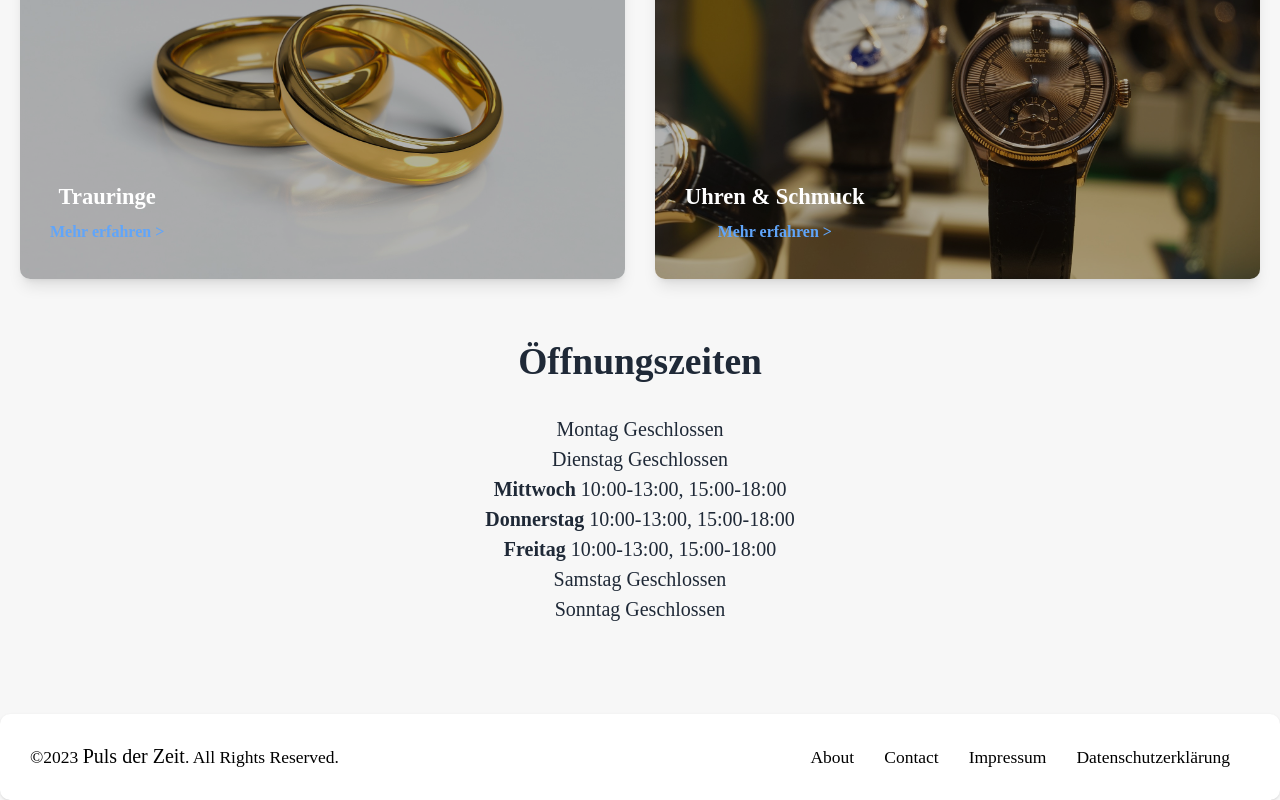
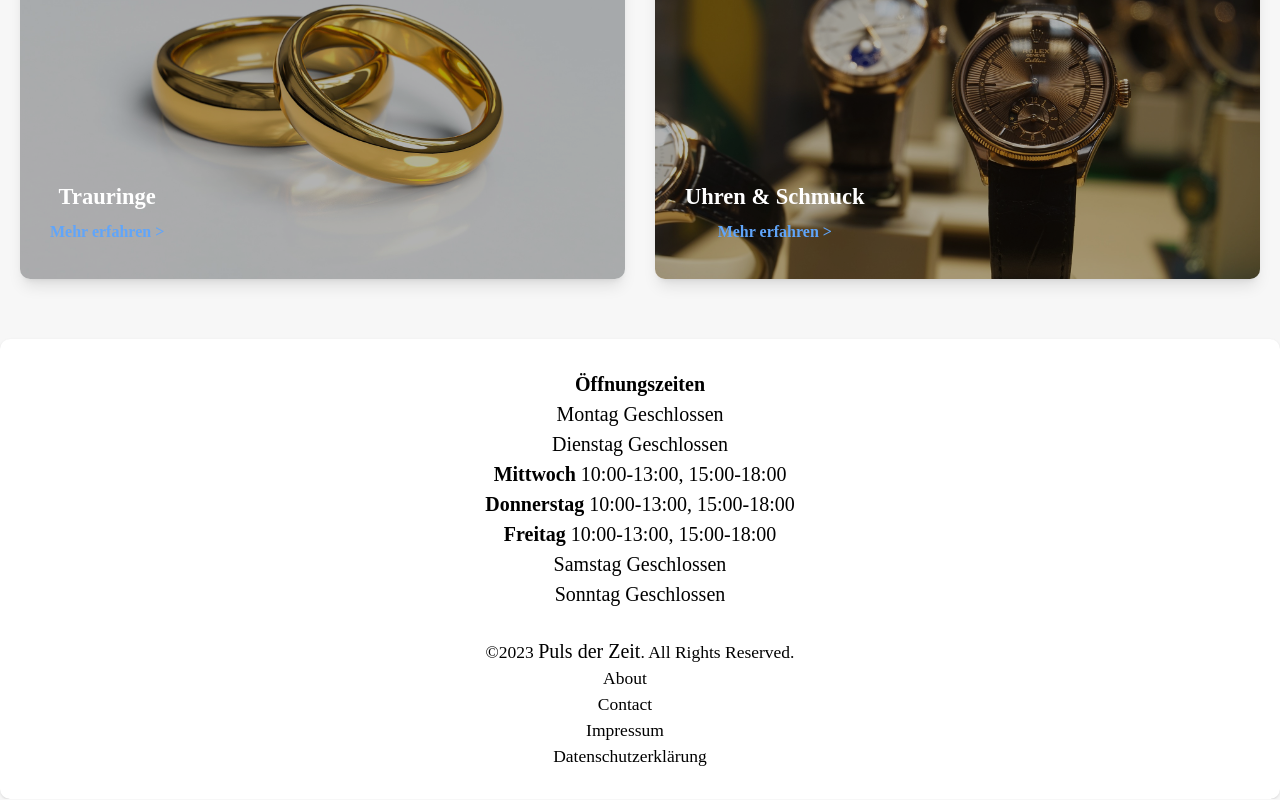
Before and after one commit to Breuch-tz/PDZFrontend, an Angular app: page /home in a window 1280 px wide. Shown: the part 1448-2248 px from the top of the page. Built offline with nearby package versions, Linux system fonts and the light colour scheme; a web font is replaced by a local one.

Commit message:
anpassungen

```diff
--- a/src/app/app.component.html
+++ b/src/app/app.component.html
@@ -84,13 +84,30 @@
 </body>
 
 <footer
-  class="p-4 bg-white rounded-lg shadow md:flex md:items-center md:justify-between md:p-6"
+  class="p-4 bg-white rounded-lg shadow md:flex md:items-center md:justify-between md:p-6 flex flex-col"
 >
+
+  <div class="mb-6 contentblock-one container mx-auto flex flex-col text-center items-center">
+    <h2 class="text-1xl font-bold sm:text-1xl">Öffnungszeiten</h2>
+    <div>
+      <p>
+        Montag Geschlossen <br />
+        Dienstag Geschlossen <br />
+        <b> Mittwoch</b> 10:00-13:00, 15:00-18:00 <br />
+        <b> Donnerstag</b> 10:00-13:00, 15:00-18:00 <br />
+        <b> Freitag</b> 10:00-13:00, 15:00-18:00 <br />
+        Samstag Geschlossen <br />
+        Sonntag Geschlossen <br />
+      </p>
+    </div>
+  </div>
+
+<div class="mx-auto flex flex-col ">
   <span class="text-sm sm:text-left"
     >©2023 <a routerLink="/home" class="hover:underline">Puls der Zeit</a>. All
     Rights Reserved.
   </span>
-  <ul class="flex flex-wrap items-center mt-3 text-sm sm:mt-0">
+  <ul class="flex flex-col text-center items-center mt-3 text-sm sm:mt-0">
     <li>
       <a
         routerLink="/about"
@@ -124,4 +141,5 @@
       </a>
     </li>
   </ul>
+</div>
 </footer>
--- a/src/app/app.component.scss
+++ b/src/app/app.component.scss
@@ -12,6 +12,9 @@ div ul li:hover {
   a {
     color: var(--one-opacity-X);
   }
+  .routeIsActive {
+    color: var(--accent);
+  }
 }
 
 .routeIsActive {
--- a/src/app/app.component.ts
+++ b/src/app/app.component.ts
@@ -1,4 +1,5 @@
 import { Component, HostListener } from '@angular/core';
+import { Meta } from '@angular/platform-browser';
 
 @Component({
   selector: 'app-root',
@@ -11,8 +12,24 @@ export class AppComponent {
 
   public ScreenWidth!: Number;
 
-  constructor() {
+  constructor(public meta: Meta) {
     this.onResize();
+  }
+  ngOnInit() {
+    this.meta.addTags([
+      {
+        name: 'description',
+        content:
+          'Herzlich willkommen bei Puls der Zeit j Juwelier Breuch. Trauringe, Uhren und Schmuck mit Top Beratung und Preisen.',
+      },
+      {
+        name: 'keywords',
+        content:
+          'Trauringe, Uhren, Schmuck, Revision, Ohrlochstechen, Uhrmachermeister, Goldschmiede',
+      },
+      { name: 'robots', content: 'index' },
+    ]),
+      6000;
   }
 
   @HostListener('window:resize', ['$event'])
--- a/src/app/app.module.ts
+++ b/src/app/app.module.ts
@@ -37,7 +37,7 @@ import { ReactiveFormsModule } from '@angular/forms';
     HttpClientModule,
     FormsModule,
     MatSnackBarModule,
-    ReactiveFormsModule,
+    ReactiveFormsModule
   ],
   providers: [],
   bootstrap: [AppComponent],
--- a/src/app/components/about/about.component.html
+++ b/src/app/components/about/about.component.html
@@ -1,5 +1,5 @@
 <div class="title mt-10 text-center pt-24 pb-10 px-6">
-  <h1 class="text-5xl md:text-6xl xl:text-7xl tracking-tight"></h1>
+  <p class="text-5xl md:text-6xl xl:text-7xl tracking-tight"></p>
 </div>
 <div class="mt-3 mb-3 text-center pt-3 pb-3 px-6">
   <h1 class="text-5xl md:text-6xl xl:text-7xl tracking-tight">
--- a/src/app/components/contact/contact.component.html
+++ b/src/app/components/contact/contact.component.html
@@ -1,10 +1,10 @@
-<div class="container my-24 px-6 mx-auto">
-  <section class="mb-12 text-black-800">
+<div class="container my-24 mb-12 px-6 mx-auto">
+  <section class="text-black-800">
     <div class="flex flex-wrap">
       <div
         class="grow-0 shrink-0 basis-auto mb-6 md:mb-0 w-full md:w-6/12 px-3 lg:px-6"
       >
-        <h2 class="text-3xl font-bold mb-6">Kontaktieren Sie uns</h2>
+        <h1 class="text-3xl font-bold mb-6">Kontaktieren Sie uns</h1>
         <p class="text-black-800 mb-6">
           Wenn Sie Fragen zu unseren Leistungen und Angeboten haben oder einen
           Termin vereinbaren wollen, können Sie das folgende Formular nutzen!
@@ -94,7 +94,7 @@
               position: relative;
             "
           >
-            Name, Email oder Nachricht wurden falsch oder nicht ausgefüllt.
+            Name, Email, Nachricht oder Datenschutzerklärung wurde falsch oder nicht berücksichtigt.
           </span>
         </form>
       </div>
@@ -102,7 +102,7 @@
   </section>
 </div>
 
-<div class="container my-24 mb-12 px-6 mx-auto">
+<div class="container my-24 mt-0 mb-12 px-6 mx-auto">
   <section class="text-black-800">
     <div class="mt-8 grid grid-cols-1 gap-x-16 gap-y-12 lg:grid-cols-2">
       <blockquote
--- a/src/app/components/home/home.component.html
+++ b/src/app/components/home/home.component.html
@@ -1,5 +1,5 @@
 <div class="title mt-10 text-center pt-24 pb-10 px-6">
-  <h1 class="text-2xl md:text-4xl xl:text-5xl tracking-tight"></h1>
+  <p class="text-2xl md:text-4xl xl:text-5xl tracking-tight"></p>
 </div>
 <div class="mt-3 mb-3 text-center pt-3 pb-3 px-6">
   <h1 class="text-5xl md:text-6xl xl:text-7xl tracking-tight">
@@ -192,21 +192,3 @@
     </div>
   </div>
 </section>
-
-<section class="text-gray-800 item-center text-center mb-12">
-  <div class="contentblock-one container mt-6 mb-8 px-6 mx-auto">
-    <h2 class="text-2xl font-bold sm:text-3xl mb-6">Öffnungszeiten</h2>
-    <div class="flex flex-col">
-      <p>
-        Montag Geschlossen <br />
-        Dienstag Geschlossen <br />
-        <b> Mittwoch</b> 10:00-13:00, 15:00-18:00 <br />
-        <b> Donnerstag</b> 10:00-13:00, 15:00-18:00 <br />
-        <b> Freitag</b> 10:00-13:00, 15:00-18:00 <br />
-        Samstag Geschlossen <br />
-        Sonntag Geschlossen <br />
-        <br />
-      </p>
-    </div>
-  </div>
-</section>
```
